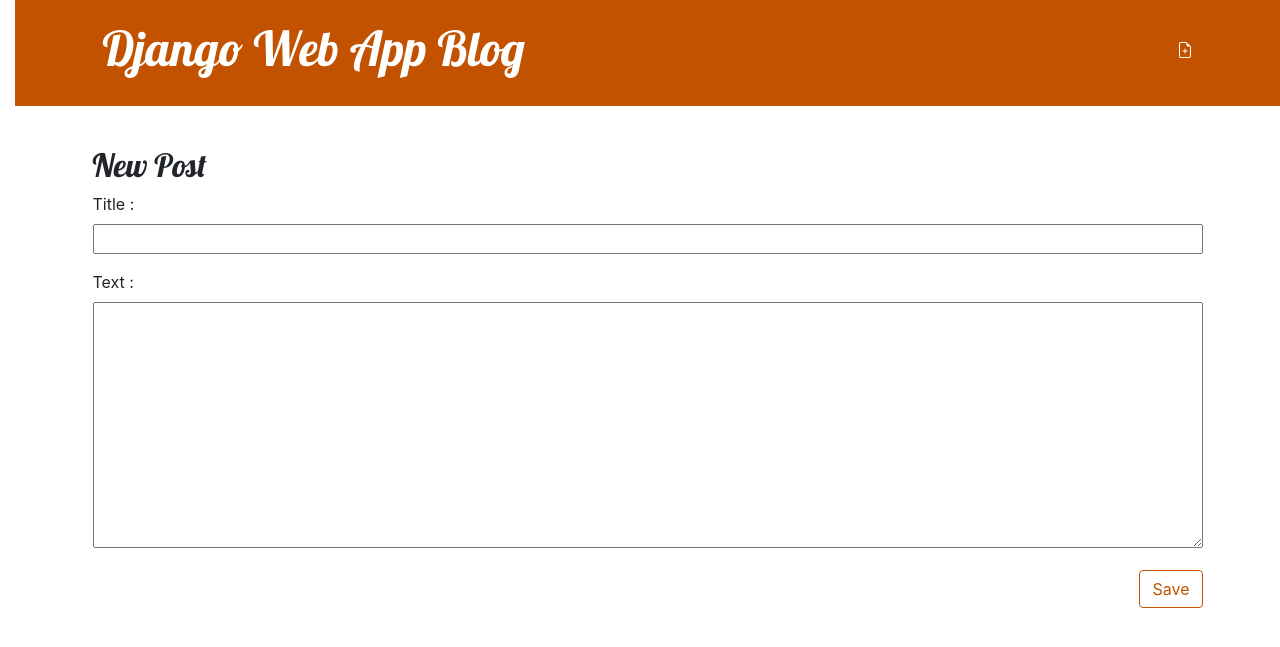
After one commit to Wagner-tar/blog-django-web-app, a Django app: page /post/new/ in a window 1280 px wide. The commit adds this page. Shown: the top 647 px of the page. Run offline with Django 4.2, Linux system fonts and the light colour scheme; the visitor is signed in with stand-in values (Sample User, id 1).

Commit message:
Modification des templates pour afficher les posts contenus dans la base de données. Et, ajout de la vue et du template de détail blog post ainsi que du CSS pour le site. Et enfin ajout des vues pour créer/modifier les articles du site.

```diff
--- /dev/null
+++ b/blog/articles/forms.py
@@ -0,0 +1,8 @@
+from django import forms
+from .models import Post
+
+class PostForm(forms.ModelForm):
+
+    class Meta:
+        model=Post
+        fields=('title', 'text',)
--- /dev/null
+++ b/blog/articles/static/css/blog.css
@@ -0,0 +1,77 @@
+h1 a, h2 a {
+    color: #C25100;
+    font-family: 'Lobster';
+}
+body {
+    padding-left: 15px;
+}
+.page-header {
+    background-color: #C25100;
+    margin-top: 0;
+    margin-bottom: 40px;
+    padding: 20px 20px 20px 40px;
+}
+
+.page-header h1,
+.page-header h1 a,
+.page-header h1 a:visited,
+.page-header h1 a:active {
+    color: #ffffff;
+    font-size: 36pt;
+    text-decoration: none;
+}
+
+h1,
+h2,
+h3,
+h4 {
+    font-family: 'Lobster', cursive;
+}
+
+.date {
+    color: #828282;
+}
+
+.save {
+    float: right;
+}
+
+.post-form textarea,
+.post-form input {
+    width: 100%;
+}
+
+.top-menu,
+.top-menu:hover,
+.top-menu:visited {
+    color: #ffffff;
+    float: right;
+    font-size: 26pt;
+    margin-right: 20px;
+}
+
+.post {
+    margin-bottom: 70px;
+}
+
+.post h2 a,
+.post h2 a:visited {
+    color: #000000;
+}
+
+.post > .date,
+.post > .actions {
+    float: right;
+}
+
+.btn-default,
+.btn-default:visited {
+    color: #C25100;
+    background: none;
+    border-color: #C25100;
+}
+
+.btn-default:hover {
+    color: #FFFFFF;
+    background-color: #C25100;
+}
--- /dev/null
+++ b/blog/articles/templates/articles/base.html
@@ -0,0 +1,31 @@
+{% load static %}
+<!DOCTYPE html>
+<html lang="fr">
+<head>
+    <meta charset="UTF-8">
+    <meta http-equiv="X-UA-Compatible" content="IE=edge">
+    <meta name="viewport" content="width=device-width, initial-scale=1.0">
+    <title>Django Webb App</title>
+    <link rel="stylesheet" href="https://cdn.jsdelivr.net/npm/bootstrap@4.5.3/dist/css/bootstrap.min.css" integrity="sha384-TX8t27EcRE3e/ihU7zmQxVncDAy5uIKz4rEkgIXeMed4M0jlfIDPvg6uqKI2xXr2" crossorigin="anonymous">
+    <link href='//fonts.googleapis.com/css?family=Lobster&subset=latin,latin-ext' rel='stylesheet' type='text/css'>
+    <link rel="stylesheet" href="{% static 'css/blog.css' %}">
+</head>
+<body>
+    <header class="page-header">
+        <div class="container">
+            {% if user.is_authenticated %}
+            <a href="{% url 'post_new' %}" class="top-menu">{% include '../icons/file-earmark-plus.svg' %}</a>
+            {% endif %}
+            <h1><a href="http://">Django Web App Blog</a></h1>
+        </div>
+    </header>
+    <main class="content container">
+        <div class="row">
+            <div class="col">
+                {% block content %}
+                {% endblock %}
+            </div>
+        </div>
+    </main>
+</body>
+</html>
--- /dev/null
+++ b/blog/articles/templates/articles/post_edit.html
@@ -0,0 +1,10 @@
+{% extends 'articles/base.html' %}
+
+{% block content %}
+<h2>New Post</h2>
+<form action="" method="post" class="post-form">
+    {% csrf_token %}
+    {{ form.as_p }}
+    <button type="submit" class="save btn btn-default">Save</button>
+</form>
+{% endblock %}
--- a/blog/articles/urls.py
+++ b/blog/articles/urls.py
@@ -3,4 +3,7 @@ from . import views
 
 urlpatterns = [
     path('', views.post_list, name='post_list'),
+    path('post/<int:pk>/', views.post_detail, name='post_detail'),
+    path('post/<int:pk>/edit/', views.post_edit, name='post_edit'),
+    path('post/new/', views.post_new, name='post_new'),
 ]
--- a/blog/articles/views.py
+++ b/blog/articles/views.py
@@ -1,4 +1,41 @@
-from django.shortcuts import render
+from django.shortcuts import render, get_object_or_404
+from django.utils import timezone
+from .models import Post
+from .forms import PostForm
 
 def post_list(request):
-    return render(request, 'articles/post_list.html', {})
+    posts = Post.objects.filter(published_date__lte=timezone.now()).order_by('published_date')
+    return render(request, 'articles/post_list.html', {'posts': posts})
+
+def post_detail(request, pk):
+    post = get_object_or_404(Post, pk=pk)
+    return render(request, 'articles/post_detail.html', {'post': post})
+
+def post_new(request):
+    if request.method == "POST":
+        form = PostForm(request.POST)
+        if form.is_valid():
+            post = form.save(commit=False)
+            post.author = request.user
+            post.published_date = timezone.now()
+            post.save()
+            return redirect('post_detail', pk=post.pk)
+    else:
+        form = PostForm()
+
+    return render(request, 'articles/post_edit.html', {'form': form})
+
+def post_edit(request, pk):
+    post = get_object_or_404(Post, pk=pk)
+    if request.method == 'POST':
+        form = PostForm(request.POST, instance=post)
+        if form.is_valid():
+            post = form.save(commit=False)
+            post.author = request.user
+            post.published_date = timezone.now()
+            post.save()
+            return redirect('post_detail', pk=post.pk)
+    else:
+        form = PostForm(instance=post)
+
+    return render(request, 'articles/post_edit.html', {'form': form})
```
Also changed, not shown: blog/articles/templates/articles/post_detail.html (added, +18 -0 lines), blog/articles/templates/articles/post_list.html (+11 -13 lines), blog/articles/templates/icons/file-earmark-plus.svg (added), blog/articles/templates/icons/pencil-fill.svg (added).
